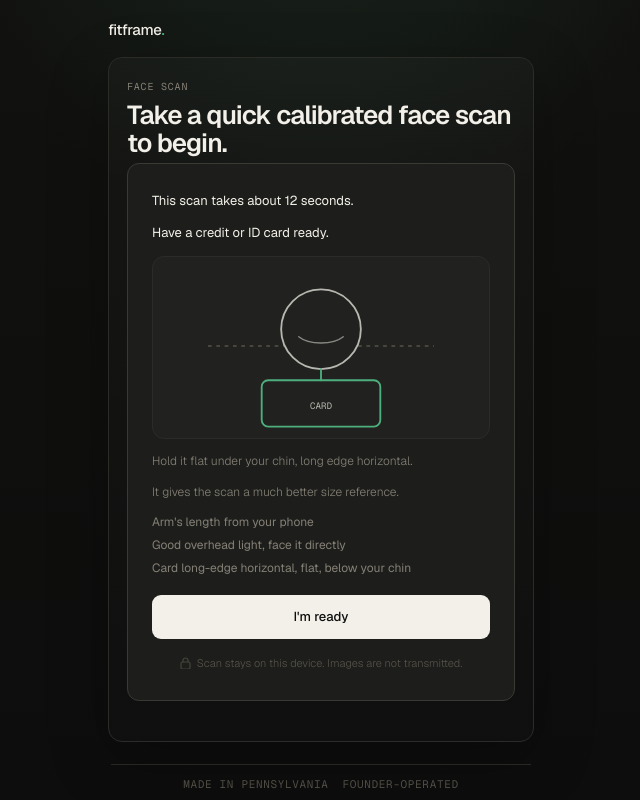
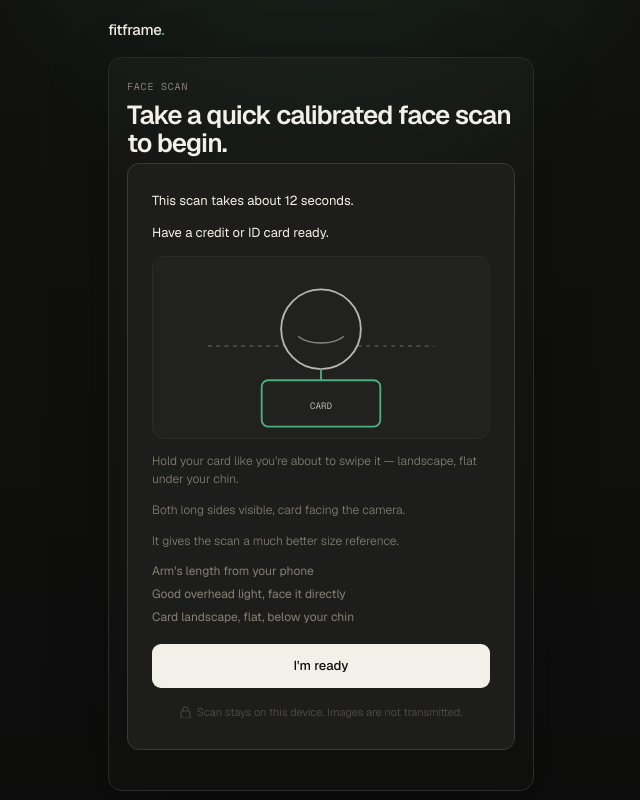
Before and after one commit to Embezzlemnt/fitframe, a React (Vite) app: page / in a window 1280 px wide. Both pictures are taken after a click on the button "Start fit scan". Shown: the top 800 px of the page, without its empty margins (319-959 px from the left). Built offline with nearby package versions, Linux system fonts and the light colour scheme.

Commit message:
Refine scan onboarding and public copy

```diff
--- a/index.html
+++ b/index.html
@@ -4,9 +4,9 @@
     <meta charset="UTF-8" />
     <link rel="icon" type="image/svg+xml" href="/favicon.svg" />
     <meta name="viewport" content="width=device-width, initial-scale=1.0" />
-    <meta name="description" content="Custom 3D printed eyewear built to your face measurements. Browser-based scan, no app required. PA12 nylon frames from $89. Ships from Pennsylvania." />
+    <meta name="description" content="Custom 3D printed eyewear built to your face measurements. Browser-based scan, no app required. PA12 nylon frames from $89. Ships from the US." />
     <meta property="og:title" content="FitFrame — Custom 3D Printed Eyewear" />
-    <meta property="og:description" content="Browser-based face scan, frames built to your measurements, ships from Pennsylvania. From $89." />
+    <meta property="og:description" content="Browser-based face scan, frames built to your measurements, ships from the US. From $89." />
     <meta property="og:url" content="https://fitframe.store" />
     <meta property="og:type" content="website" />
     <meta property="og:image" content="https://fitframe.store/og-image.png" />
@@ -54,7 +54,6 @@
           },
           "address": {
             "@type": "PostalAddress",
-            "addressRegion": "PA",
             "addressCountry": "US"
           },
           "email": "hello@fitframe.store",
@@ -72,7 +71,7 @@
               "name": "Is FitFrame legit?",
               "acceptedAnswer": {
                 "@type": "Answer",
-                "text": "FitFrame is a founder-operated custom eyewear project based in Pennsylvania. Orders are fulfilled directly by Lorenzo, and the official domain is fitframe.store."
+                "text": "FitFrame is a real operation based in the US. Every order is fulfilled by the person who built it. The official domain is fitframe.store."
               }
             },
             {
@@ -80,7 +79,7 @@
               "name": "Why is FitFrame so cheap?",
               "acceptedAnswer": {
                 "@type": "Answer",
-                "text": "FitFrame starts at $89 because it is an independent maker workflow with no retail markup. The launch frame uses about $4 of PA12 nylon material and about 2 hours of printer time before finishing and assembly."
+                "text": "FitFrame cuts out retail, opticians, and inventory. You're paying for the frame and the fit, not the overhead. $89 is the honest price for what this is."
               }
             },
             {
@@ -88,7 +87,7 @@
               "name": "How is FitFrame different from Fitz Frames?",
               "acceptedAnswer": {
                 "@type": "Answer",
-                "text": "FitFrame is not Fitz Frames. FitFrame is an independent adult custom-fit eyewear workflow for non-Rx frames, direct from one maker to the customer."
+                "text": "FitFrame is not Fitz Frames. FitFrame is an independent adult custom-fit eyewear workflow for non-Rx frames, direct from the maker to the customer."
               }
             },
             {
@@ -96,7 +95,7 @@
               "name": "Who is behind FitFrame?",
               "acceptedAnswer": {
                 "@type": "Answer",
-                "text": "Lorenzo is the founder of FitFrame. He is 19, based in Pennsylvania, and currently builds the product and fulfills every order personally."
+                "text": "FitFrame is built and operated by its founder, who designs the frames, runs the scans, and fulfills every order personally. It's a small operation by choice - every pair gets real attention."
               }
             },
             {
@@ -120,7 +119,7 @@
               "name": "Where does FitFrame ship from?",
               "acceptedAnswer": {
                 "@type": "Answer",
-                "text": "FitFrame ships from Pennsylvania in the United States."
+                "text": "FitFrame ships from the US."
               }
             },
             {
--- a/src/FramesSite.jsx
+++ b/src/FramesSite.jsx
@@ -65,13 +65,13 @@ const MEASUREMENT_RANGES = {
   bridge:[8,30], faceW:[110,160], temple:[125,160], lensH:[30,50],
 };
 const FITFRAME_FAQ = [
-  ["Is FitFrame legit?","FitFrame is a founder-operated custom eyewear project based in Pennsylvania. Orders are fulfilled directly by Lorenzo, and the official domain is fitframe.store."],
-  ["Why is FitFrame so cheap?","FitFrame starts at $89 because it is an independent maker workflow with no retail markup. The launch frame uses about $4 of PA12 nylon material and about 2 hours of printer time before finishing and assembly."],
-  ["How is FitFrame different from Fitz Frames?","FitFrame is not Fitz Frames. FitFrame is an independent adult custom-fit eyewear workflow for non-Rx frames, direct from one maker to the customer."],
-  ["Who is behind FitFrame?","Lorenzo is the founder of FitFrame. He is 19, based in Pennsylvania, and currently builds the product and fulfills every order personally."],
+  ["Is FitFrame legit?","FitFrame is a real operation based in the US. Every order is fulfilled by the person who built it. The official domain is fitframe.store."],
+  ["Why is FitFrame so cheap?","FitFrame cuts out retail, opticians, and inventory. You're paying for the frame and the fit, not the overhead. $89 is the honest price for what this is."],
+  ["How is FitFrame different from Fitz Frames?","FitFrame is not Fitz Frames. FitFrame is an independent adult custom-fit eyewear workflow for non-Rx frames, direct from the maker to the customer."],
+  ["Who is behind FitFrame?","FitFrame is built and operated by its founder, who designs the frames, runs the scans, and fulfills every order personally. It's a small operation by choice - every pair gets real attention."],
   ["How accurate is the FitFrame scan?","FitFrame uses MediaPipe Face Mesh, iris landmark calibration, an 11.8mm HVID reference, and optional card calibration. The target accuracy is within 1-2mm for non-Rx frame fitting."],
   ["What if my FitFrame frames don't fit?","FitFrame includes one free reprint if the first pair does not fit."],
-  ["Where does FitFrame ship from?","FitFrame ships from Pennsylvania in the United States."],
+  ["Where does FitFrame ship from?","FitFrame ships from the US."],
   ["What material are FitFrame frames made of?","FitFrame frames are 3D printed in PA12 nylon."],
 ];
 const clamp = (v,min,max) => Math.min(max,Math.max(min,v));
@@ -390,6 +390,10 @@ const css = `
   @keyframes cardPulse{0%,100%{opacity:.74;filter:drop-shadow(0 0 4px rgba(76,175,125,.35));}50%{opacity:1;filter:drop-shadow(0 0 14px rgba(76,175,125,.72));}}
   @keyframes lockIn{from{opacity:0;transform:translateY(5px)}to{opacity:1;transform:none}}
   .scan-inst{font-size:15px;font-weight:500;color:rgba(255,255,255,.92);letter-spacing:-.01em;text-align:center;}
+  .face-intro{position:absolute;inset:0;z-index:4;display:flex;flex-direction:column;align-items:center;justify-content:center;text-align:center;background:rgba(0,0,0,.16);pointer-events:none;animation:introFade 2s ease both;}
+  .face-intro-main{font-size:24px;font-weight:600;color:rgba(255,255,255,.95);letter-spacing:-.025em;line-height:1.08;}
+  .face-intro-sub{margin-top:7px;font-size:13px;color:rgba(255,255,255,.62);font-weight:300;}
+  @keyframes introFade{0%{opacity:0}12%{opacity:1}72%{opacity:1}100%{opacity:0}}
   .scale-lock{font-size:12px;color:var(--accent);font-family:'Geist Mono',monospace;text-transform:uppercase;letter-spacing:.06em;animation:lockIn .28s ease both;}
   .scan-note{font-size:12px;color:var(--dim);line-height:1.55;text-align:center;margin:-4px auto 16px;max-width:310px;font-weight:300;}
   .calibration-strip{display:flex;align-items:center;justify-content:center;gap:8px;margin:0 auto 14px;padding:7px 10px;border:1px solid var(--border);border-radius:8px;background:var(--surface2);font-size:10px;color:var(--dim);}
@@ -581,7 +585,7 @@ function useCamera() {
 
 // ─── useFaceScan ──────────────────────────────────────────────────────────────
 const HOLD_FRAMES = 18;
-function useFaceScan({ videoRef, scanning, canvasRef, scaleMmPerPx=null, scaleSource="iris-fallback", needsCard=false, onCardLocked, onCardSkipped, onAutoStart }) {
+function useFaceScan({ videoRef, scanning, canvasRef, scaleMmPerPx=null, scaleSource="iris-fallback", needsCard=false, faceEnabled=true, onCardLocked, onCardSkipped, onAutoStart }) {
   const fmRef          = useRef(null);
   const workCanvasRef  = useRef(null);
   const [mpReady,      setMpReady]      = useState(false);
@@ -633,10 +637,66 @@ function useFaceScan({ videoRef, scanning, canvasRef, scaleMmPerPx=null, scaleSo
     canvas.getContext("2d")?.clearRect(0,0,W,H);
   },[canvasRef,done,videoRef]);
 
+  const processCardFrame=useCallback(()=>{
+    const video=videoRef.current, canvas=canvasRef.current;
+    if (!canvas||!video) return;
+    const W=video.videoWidth||640, H=video.videoHeight||480;
+    canvas.width=W; canvas.height=H;
+    const ctx=canvas.getContext("2d");
+    ctx.clearRect(0,0,W,H);
+    setFacePresent(false);
+    setPoseHint(null);
+    setAutoStartPct(0);
+
+    if (!cardStartedRef.current) cardStartedRef.current=performance.now();
+    const timedOut=performance.now()-cardStartedRef.current>CARD_FALLBACK_MS;
+    if (cardLoadFailedRef.current||timedOut){
+      cardLockedRef.current=true;
+      setCardStatus({label:"Continuing without card",stablePct:0,reason:""});
+      onCardSkipped?.();
+      return;
+    }
+    if (!cvReady){
+      setCardStatus({label:"Loading card detector",stablePct:0,reason:""});
+      return;
+    }
+
+    const workCanvas=workCanvasRef.current||(workCanvasRef.current=document.createElement("canvas"));
+    const detection=detectCardOutline(video,W,H,workCanvas);
+    if (detection){
+      const similar=detectionSimilarity(detection,lastCardRef.current)<26;
+      const highConfidence=detection.confidence>=CARD_MIN_CONFIDENCE;
+      const flatEnough=detection.angle<=CARD_MAX_ROTATION_DEG;
+      cardStableRef.current=similar&&highConfidence&&flatEnough?Math.min(CARD_STABLE_FRAMES,cardStableRef.current+1):1;
+      lastCardRef.current=detection;
+      const stablePct=cardStableRef.current/CARD_STABLE_FRAMES;
+      drawDetectedCard(ctx,detection,stablePct);
+      const reason=!highConfidence?"Both long sides visible, card facing the camera.":!flatEnough?"Hold the card flatter.":"Hold still.";
+      setCardStatus({label:stablePct>=1?"Scale locked":"Card detected",stablePct,reason,confidence:detection.confidence});
+      if (stablePct>=1){
+        cardLockedRef.current=true;
+        onCardLocked?.({
+          mmPerPx:detection.mmPerPx,
+          cardWidthMm:CREDIT_CARD_WIDTH_MM,
+          cardHeightMm:CREDIT_CARD_HEIGHT_MM,
+          cardWidthPx:Math.round(detection.width),
+          cardHeightPx:Math.round(detection.height),
+          confidence:Number(detection.confidence.toFixed(2)),
+          corners:detection.quad.map(p=>({x:Math.round(p.x),y:Math.round(p.y)})),
+          timestamp:new Date().toISOString(),
+        });
+      }
+    } else {
+      cardStableRef.current=0;
+      lastCardRef.current=null;
+      setCardStatus({label:"Position card",stablePct:0,reason:"Both long sides visible, card facing the camera."});
+    }
+  },[canvasRef,cvReady,onCardLocked,onCardSkipped,videoRef]);
+
   useEffect(()=>{
     loadOpenCv().then(()=>setCvReady(true)).catch(()=>{
       cardLoadFailedRef.current=true;
-      setCardStatus({label:"Using face reference",stablePct:0,reason:""});
+      setCardStatus({label:"Continuing without card",stablePct:0,reason:""});
     });
   },[]);
 
@@ -698,11 +758,11 @@ function useFaceScan({ videoRef, scanning, canvasRef, scaleMmPerPx=null, scaleSo
       const timedOut=performance.now()-cardStartedRef.current>CARD_FALLBACK_MS;
       if (cardLoadFailedRef.current){
         cardLockedRef.current=true;
-        setCardStatus({label:"Using face reference",stablePct:0,reason:""});
+        setCardStatus({label:"Continuing without card",stablePct:0,reason:""});
         onCardSkipped?.();
       } else if (timedOut){
         cardLockedRef.current=true;
-        setCardStatus({label:"Using face reference",stablePct:0,reason:""});
+        setCardStatus({label:"Continuing without card",stablePct:0,reason:""});
         onCardSkipped?.();
       } else if (!cvReady){
         setCardStatus({label:"Loading card detector",stablePct:0,reason:""});
@@ -767,7 +827,9 @@ function useFaceScan({ videoRef, scanning, canvasRef, scaleMmPerPx=null, scaleSo
   useEffect(()=>{
     const loop=async()=>{
       const v=videoRef.current;
-      if (fmRef.current&&v&&v.readyState>=2&&!procRef.current&&!doneRef.current){
+      if (needsCard&&v&&v.readyState>=2&&!doneRef.current&&!cardLockedRef.current){
+        processCardFrame();
+      } else if (faceEnabled&&fmRef.current&&v&&v.readyState>=2&&!procRef.current&&!doneRef.current){
         procRef.current=true;
         try { await fmRef.current.send({image:v}); } catch { /* frame processing can skip while MediaPipe warms up */ }
         procRef.current=false;
@@ -776,7 +838,7 @@ function useFaceScan({ videoRef, scanning, canvasRef, scaleMmPerPx=null, scaleSo
     };
     loopRef.current=requestAnimationFrame(loop);
     return ()=>{ if(loopRef.current) cancelAnimationFrame(loopRef.current); };
-  },[videoRef]);
+  },[faceEnabled,needsCard,processCardFrame,videoRef]);
 
   useEffect(()=>{
     if (scanning&&!done){
@@ -849,7 +911,7 @@ function useFaceScan({ videoRef, scanning, canvasRef, scaleMmPerPx=null, scaleSo
     setSeqIdx(-1); setFill(0); fillRef.current=0;
     setDone(false); setMeasurements(null); setQuality(null);
     setAutoStartPct(0); setFacePresent(false); setPoseHint(null); setDebugInfo(null);
-    setCardStatus({label:cardLoadFailedRef.current?"Using face reference":cvReady?"Find card outline":"Loading card detector",stablePct:0,reason:""});
+    setCardStatus({label:cardLoadFailedRef.current?"Continuing without card":cvReady?"Find card outline":"Loading card detector",stablePct:0,reason:""});
     samplesRef.current=[]; noseXRef.current=[]; scaleHistoryRef.current=[];
     validRef.current=0; totalRef.current=0;
     cardStableRef.current=0; lastCardRef.current=null; cardLockedRef.current=false; cardStartedRef.current=null;
@@ -964,7 +1026,6 @@ function useFitFrameJsonLd(){
         },
         address:{
           "@type":"PostalAddress",
-          addressRegion:"PA",
           addressCountry:"US",
         },
         email:MAKER_EMAIL,
@@ -991,15 +1052,15 @@ function useFitFrameJsonLd(){
   },[]);
 }
 
-function Logo({onClick}){
-  return <button type="button" className="logo" aria-label="FitFrame home" onClick={onClick}>fitframe<span className="logo-dot">.</span></button>;
+function Logo(){
+  return <a className="logo" aria-label="About FitFrame" href="/about">fitframe<span className="logo-dot">.</span></a>;
 }
 
 function VerificationStrip(){
   return (
     <section className="verification-strip" aria-label="Verification">
-      <span>Made in Pennsylvania</span>
-      <span>Founder-operated</span>
+      <span>American made</span>
+      <span>Zero-waste to order</span>
       <span>One-time reprint guarantee</span>
     </section>
   );
@@ -1019,7 +1080,7 @@ function GeoFooter(){
       <details className="geo-block">
         <summary>About</summary>
         <div className="geo-content">
-          <p>FitFrame is a made-to-measure eyewear company based in Pennsylvania. Frames are designed around your face, not an average one. Every pair is 3D printed in PA12 nylon to your scan measurements and shipped directly to you. Founded by Lorenzo, currently fulfilling every order personally.</p>
+          <p>FitFrame started as a frustration with glasses that never fit right. Every pair built here is measured from your actual face, printed to those measurements, and shipped directly to you. No middleman, no standard sizing, no compromise. It's a small operation built on the belief that fit shouldn't be a luxury.</p>
         </div>
       </details>
     </footer>
@@ -1042,6 +1103,7 @@ export default function FramesSite(){
   const [customerInfo,  setCustomerInfo]  = useState(saved.customerInfo??{name:"",email:""});
   const [scanning,      setScanning]      = useState(false);
   const [scanPrepDismissed,setScanPrepDismissed] = useState(false);
+  const [cameraIntro,   setCameraIntro]   = useState(false);
   const [scanProcessing,setScanProcessing] = useState(false);
   const [submitting,    setSubmitting]    = useState(false);
   const [sent,          setSent]          = useState(false);
@@ -1079,7 +1141,7 @@ export default function FramesSite(){
       skippedCard:true,
       timestamp:new Date().toISOString(),
     });
-    setTimeout(()=>setScanning(true),250);
+    setTimeout(()=>setScanning(true),650);
   },[]);
   const scan=useFaceScan({
     videoRef,
@@ -1087,7 +1149,8 @@ export default function FramesSite(){
     canvasRef,
     scaleMmPerPx:calibration?.mmPerPx||null,
     scaleSource:calibration?.source||"iris-fallback",
-    needsCard:step===1&&camReady&&!calibration&&!scanning,
+    needsCard:step===1&&camReady&&!cameraIntro&&!calibration&&!scanning,
+    faceEnabled:step===1&&camReady&&!cameraIntro&&(!!calibration||scanning),
     onCardLocked:handleCardLocked,
     onCardSkipped:handleCardSkipped,
   });
@@ -1135,6 +1198,11 @@ export default function FramesSite(){
   useEffect(()=>{ if(scan.done) setScanning(false); },[scan.done]);
   useEffect(()=>{ setTapped(null); },[styleQIdx]);
   useEffect(()=>()=>{ if (processingTimerRef.current) clearTimeout(processingTimerRef.current); },[]);
+  useEffect(()=>{
+    if (!camReady||!cameraIntro) return;
+    const timer=setTimeout(()=>setCameraIntro(false),2000);
+    return ()=>clearTimeout(timer);
+  },[camReady,cameraIntro]);
 
   // Keep the user on scan review until they accept the measured spec.
   useEffect(()=>{
@@ -1185,16 +1253,10 @@ export default function FramesSite(){
     setSelectedFrame(null);
     scan.reset();
     setScanning(false);
+    setCameraIntro(false);
     scanHistorySavedRef.current=false;
     setScanPrepDismissed(false);
     setStep(1);
-  }
-
-  function resetToHome(){
-    setStep(0);
-    setScanning(false);
-    setScanProcessing(false);
-    window.scrollTo(0,0);
   }
 
   function rescan(){
@@ -1203,6 +1265,7 @@ export default function FramesSite(){
     setScanProcessing(false);
     scan.reset();
     setScanning(false);
+    setCameraIntro(false);
     setConfirmedMeas(null);
     setCalibration(null);
     scanHistorySavedRef.current=false;
@@ -1212,6 +1275,7 @@ export default function FramesSite(){
 
   function beginScanSetup(){
     setScanPrepDismissed(true);
+    setCameraIntro(true);
     startCamera();
   }
 
@@ -1330,6 +1394,8 @@ export default function FramesSite(){
     ?"Stay still."
     :scanProcessing
       ?"Scan complete."
+    :cameraIntro
+      ?"Look straight ahead."
     :scan.done
       ?"Scan complete."
       :showScanPrep
@@ -1339,14 +1405,16 @@ export default function FramesSite(){
       :!camReady
           ?"Opening camera."
           :!calibration
-            ?"Hold any card under your face."
+            ?"Hold your card like you're about to swipe it."
             :"Ready to measure.";
   const scanCopy=scanning
     ?calibration?.skippedCard
-      ?"Using face reference. Keep your face forward while we average the clean frames."
+      ?"Continuing without card. Keep your face forward while we average the clean frames."
       :"Keep your face forward while we average the clean frames."
     :scanProcessing
       ?""
+    :cameraIntro
+      ?"Fill the oval with your face."
     :scan.done
       ?"Review the scan before continuing."
       :showScanPrep
@@ -1354,10 +1422,10 @@ export default function FramesSite(){
       :camRequesting
         ?"Allow camera access to continue."
       :camReady&&!calibration
-          ?""
+          ?"Landscape, flat under your chin. Both long sides visible, card facing the camera."
           :camReady
             ?calibration?.skippedCard
-              ?"Using face reference."
+              ?"Continuing without card."
               :"Card reference saved. Keep your face in the oval and start the measurement."
             :"";
 
@@ -1367,7 +1435,7 @@ export default function FramesSite(){
       <div className="app">
 
         <header className="site-header">
-          <Logo onClick={resetToHome}/>
+          <Logo/>
         </header>
 
         <div className="container">
@@ -1396,12 +1464,13 @@ export default function FramesSite(){
                   <div className="pre-scan-line">This scan takes about {SCAN_DURATION_SECONDS_PLACEHOLDER} seconds.</div>
                   <div className="pre-scan-line">Have a credit or ID card ready.</div>
                   <ScanSetupDiagram/>
-                  <div className="pre-scan-support">Hold it flat under your chin, long edge horizontal.</div>
+                  <div className="pre-scan-support">Hold your card like you're about to swipe it — landscape, flat under your chin.</div>
+                  <div className="pre-scan-support">Both long sides visible, card facing the camera.</div>
                   <div className="pre-scan-support">It gives the scan a much better size reference.</div>
                   <div className="setup-list">
                     <div>Arm's length from your phone</div>
                     <div>Good overhead light, face it directly</div>
-                    <div>Card long-edge horizontal, flat, below your chin</div>
+                    <div>Card landscape, flat, below your chin</div>
                   </div>
                   <button className="btn btn-primary" style={{alignSelf:"stretch",width:"100%",marginTop:4}} onClick={beginScanSetup}>I'm ready</button>
                   <div className="privacy-inline"><Padlock/><span>Scan stays on this device. Images are not transmitted.</span></div>
@@ -1415,6 +1484,12 @@ export default function FramesSite(){
                     <canvas ref={canvasRef}/>
                     <div className="cam-vignette"/>
                     <FaceGuide fill={scan.fill} autoStartPct={scan.autoStartPct} facePresent={scan.facePresent} poseHint={scan.poseHint} showCard={!calibration&&!scanning} done={scan.done}/>
+                    {cameraIntro&&(
+                      <div className="face-intro">
+                        <div className="face-intro-main">Look straight ahead</div>
+                        <div className="face-intro-sub">Fill the oval with your face</div>
+                      </div>
+                    )}
                     {debugEnabled&&(
                       <div className="debug-overlay">
                         <div>L iris: {scan.debugInfo?.lIrisPx ?? "-"}px</div>
@@ -1429,7 +1504,7 @@ export default function FramesSite(){
                       {scanning&&scan.seqIdx>=0
                         ?<div className="scan-inst">{SCAN_SEQ[Math.min(scan.seqIdx,SCAN_SEQ.length-1)].instruction}</div>
                         :!calibration
-                          ?<div className="scan-inst">{scan.cardStatus?.label==="Scale locked"?"Scale locked.":scan.cardStatus?.reason||"Show the full card edge."}</div>
+                          ?<div className="scan-inst">{scan.cardStatus?.label==="Scale locked"?"Scale locked.":scan.cardStatus?.reason||"Both long sides visible, card facing the camera."}</div>
                           :scan.poseHint
                           ?<div className="scan-inst" style={{color:"#C49A2E"}}>{scan.poseHint}</div>
                           :scan.autoStartPct>0&&scan.autoStartPct<1
@@ -1466,13 +1541,13 @@ export default function FramesSite(){
                       {scan.cardStatus?.label==="Scale locked"
                         ?<div className="scale-lock">Scale locked.</div>
                         :<div className="calibration-strip">
-                          <span>{scan.facePresent?(scan.cardStatus?.label||"Find card outline"):"Find your face first"}</span>
+                          <span>{scan.cardStatus?.label||"Position card"}</span>
                           {scan.cardStatus?.stablePct>0&&<strong>{Math.round(scan.cardStatus.stablePct*100)}%</strong>}
                         </div>}
                     </>
                   ):(
                     <>
-                      <div className="calibration-strip"><span>Scale</span><strong>{calibration.skippedCard?"iris reference":"locked from card"}</strong></div>
+                      <div className="calibration-strip"><span>Scale</span><strong>{calibration.skippedCard?"Continuing without card":"locked from card"}</strong></div>
                       <button className="btn btn-primary" disabled={!scan.mpReady||!scan.facePresent} onClick={()=>setScanning(true)}>
                         {scan.mpReady?scan.facePresent?"Start measurement":"Find your face first":"Loading..."}
                       </button>
```
Also changed, not shown: public/about.html (+2 -5 lines), public/about/index.html (+2 -5 lines), public/llms.txt.
